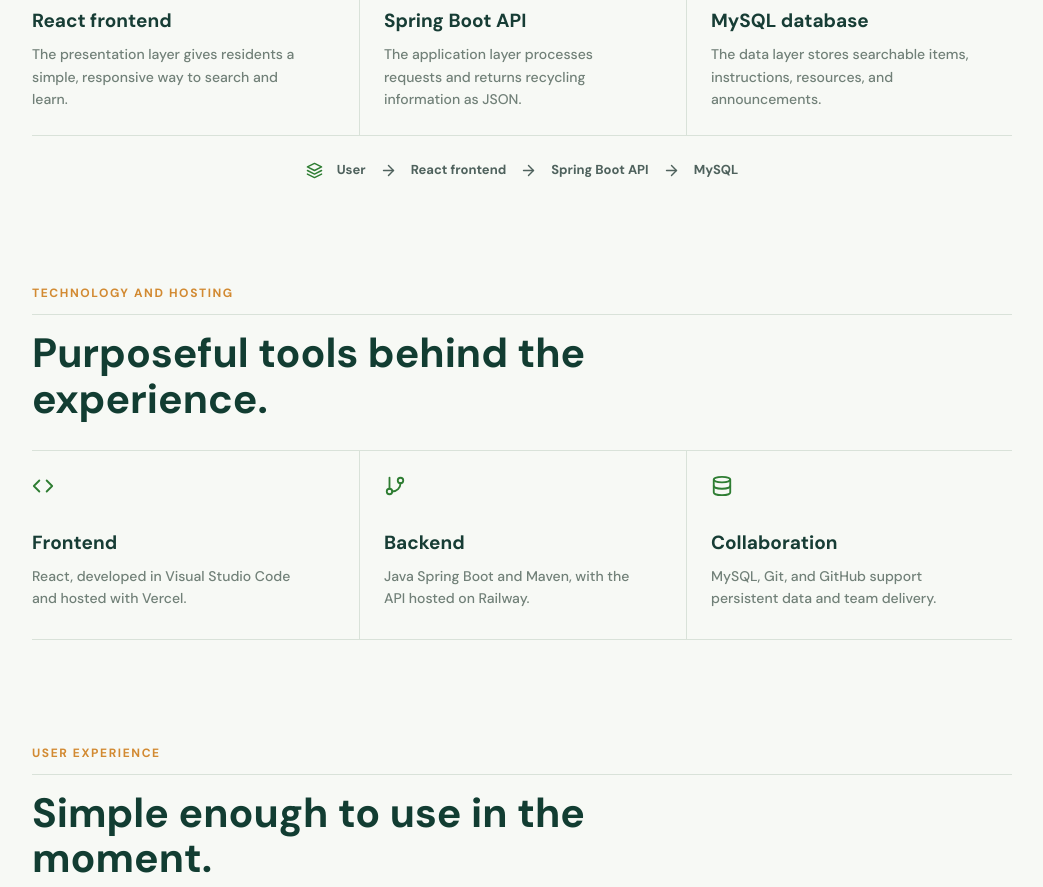
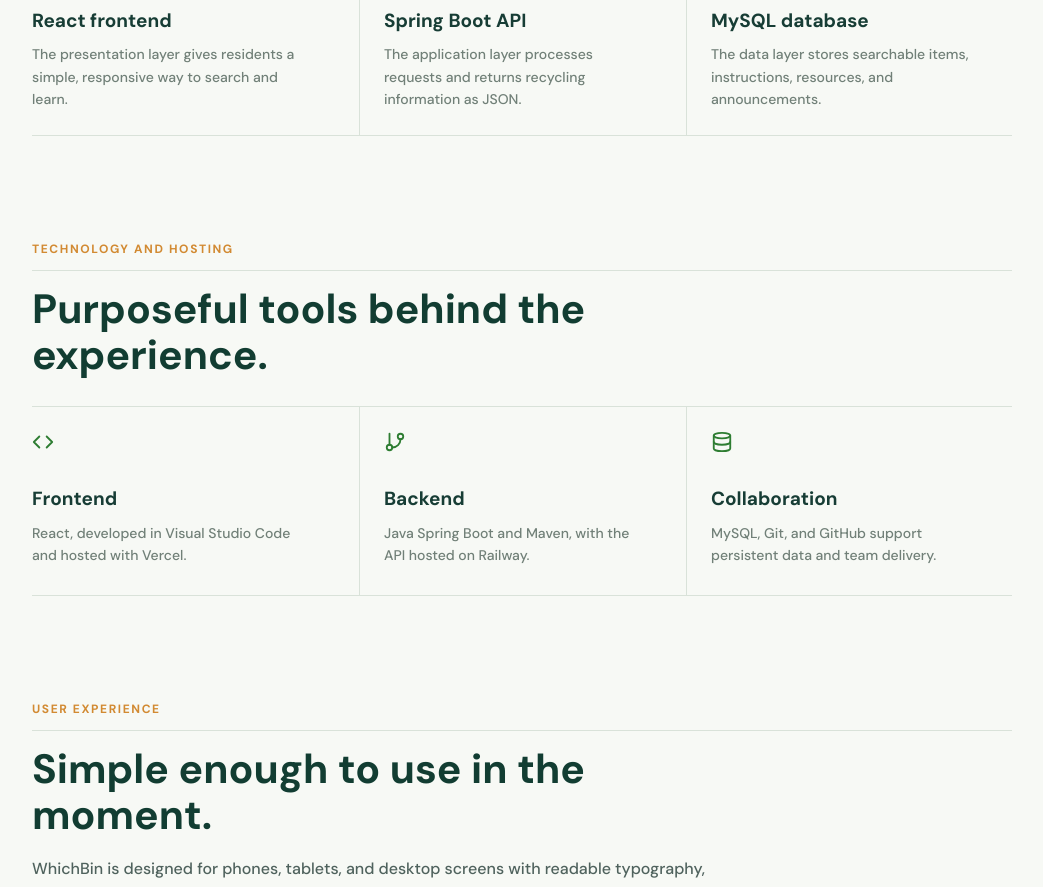
Before and after one commit to joaovictorbarrera/WhichBin-Orlando, a React (Vite) app in the folder whichbin-client/: page /about in a window 1280 px wide. Shown: the part 2340-3227 px from the top of the page, without its empty margins (118-1161 px from the left). Built offline with nearby package versions, Linux system fonts and the light colour scheme; no server answers.

Commit message:
remove artchitecture flow

```diff
--- a/whichbin-client/src/pages/About.css
+++ b/whichbin-client/src/pages/About.css
@@ -402,28 +402,6 @@
   line-height: 1.6;
 }
 
-.about-architecture-flow {
-  display: flex;
-  align-items: center;
-  justify-content: center;
-  gap: 14px;
-  padding-top: 24px;
-  color: var(--color-text-muted);
-  font-size: 13px;
-  font-weight: 700;
-  flex-wrap: wrap;
-}
-
-.about-architecture-flow > svg:first-child {
-  color: var(--color-brand);
-}
-
-.about-architecture-flow > svg {
-  width: 17px;
-  height: 17px;
-  flex-shrink: 0;
-}
-
 .about-cta {
   display: flex;
   align-items: end;
@@ -536,12 +514,6 @@
     right: 0;
   }
 
-  .about-architecture-flow {
-    justify-content: flex-start;
-    gap: 10px;
-    line-height: 1.4;
-  }
-
   .about-feature-links {
     grid-template-columns: 1fr;
   }
--- a/whichbin-client/src/pages/About.tsx
+++ b/whichbin-client/src/pages/About.tsx
@@ -6,7 +6,6 @@ import {
   FiDatabase,
   FiGitBranch,
   FiGithub,
-  FiLayers,
   FiMapPin,
   FiMonitor,
   FiSearch,
@@ -158,16 +157,6 @@ function About() {
               <p>The data layer stores searchable items, instructions, resources, and announcements.</p>
             </article>
           </div>
-          <div className="about-architecture-flow">
-            <FiLayers aria-hidden="true" />
-            <span>User</span>
-            <FiArrowRight aria-hidden="true" />
-            <span>React frontend</span>
-            <FiArrowRight aria-hidden="true" />
-            <span>Spring Boot API</span>
-            <FiArrowRight aria-hidden="true" />
-            <span>MySQL</span>
-          </div>
         </div>
       </section>
 
```
